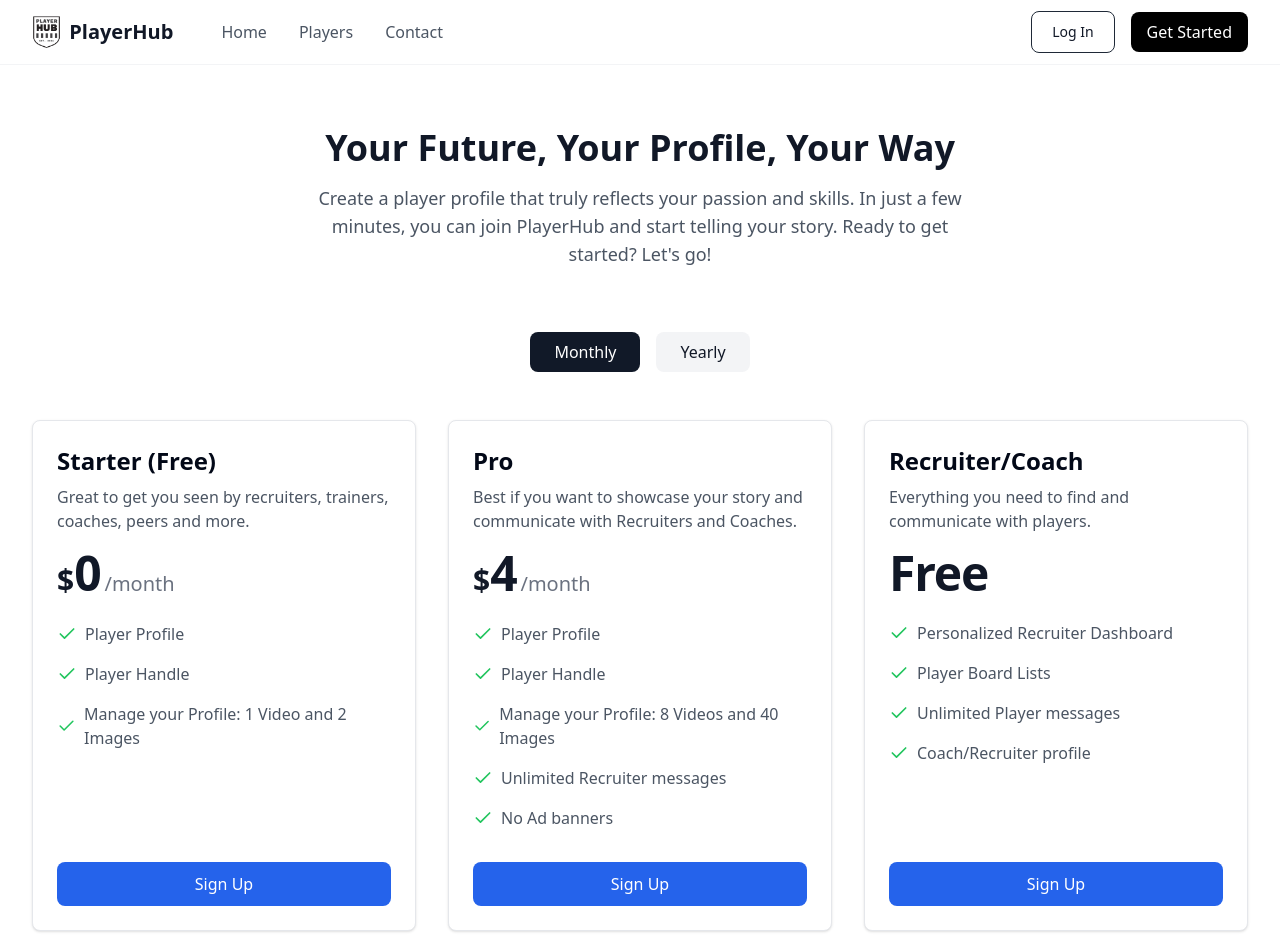
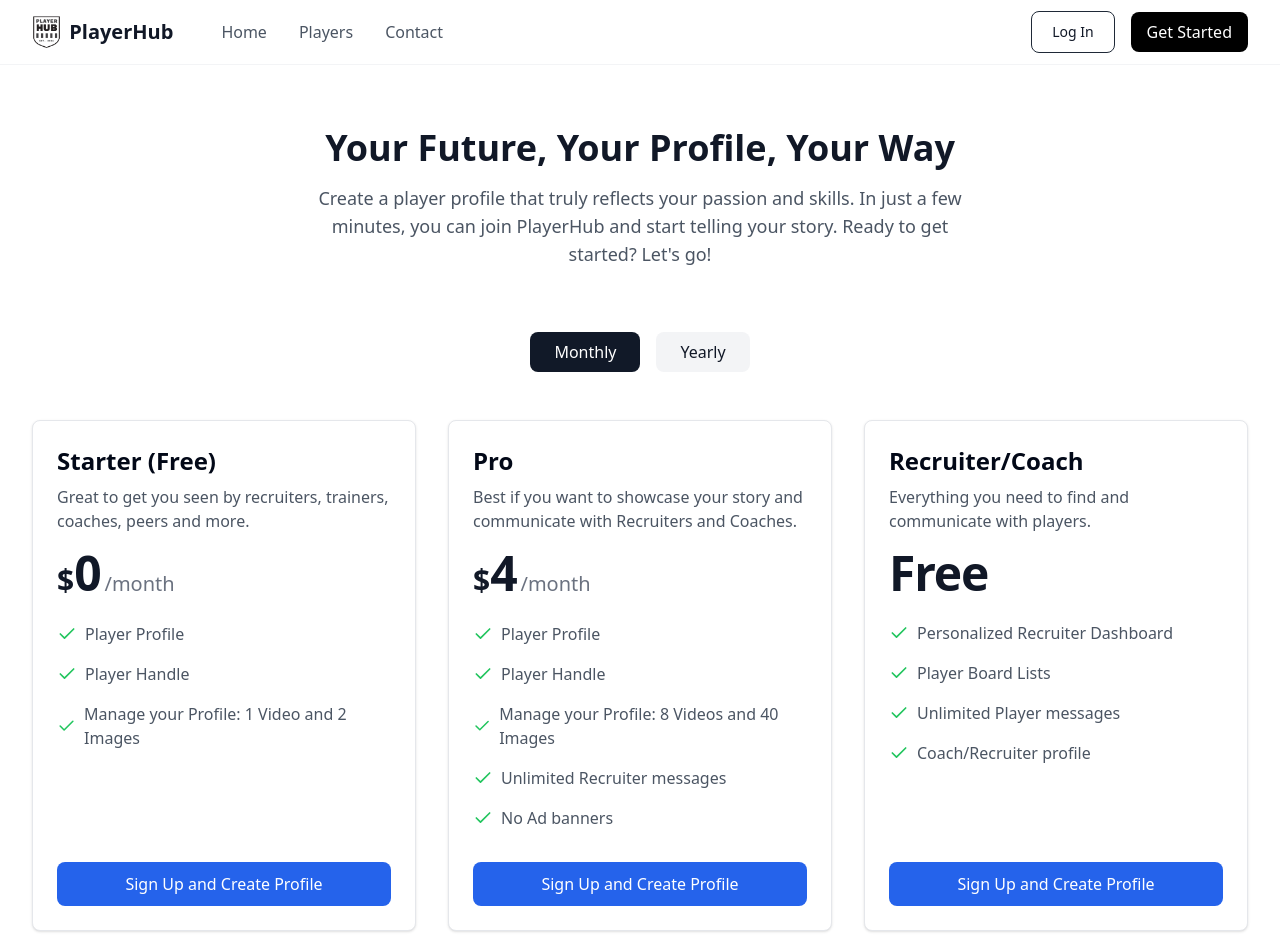
Before and after one commit to godesign27/player-hub-marketing-site, a React (Vite) app: page /get-started in a window 1280 px wide. Shown: the top 952 px of the page. Built offline with nearby package versions, Linux system fonts and the light colour scheme.

Commit message:
Update button text to "Sign Up and Create Profile"
Changed the button text in the GetStarted component to reflect the updated action for user sign up and profile creation. Consider refactoring the GetStarted component as it exceeds 130 lines of code.
[skip gpt_engineer]

```diff
--- a/src/pages/GetStarted.tsx
+++ b/src/pages/GetStarted.tsx
@@ -47,7 +47,7 @@ const GetStarted = () => {
               </ul>
             </div>
             <button className="w-full bg-blue-600 text-white py-2.5 px-4 rounded-lg hover:bg-blue-700 transition-colors mt-auto">
-              Sign Up
+              Sign Up and Create Profile
             </button>
           </div>
 
@@ -85,7 +85,7 @@ const GetStarted = () => {
               </ul>
             </div>
             <button className="w-full bg-blue-600 text-white py-2.5 px-4 rounded-lg hover:bg-blue-700 transition-colors mt-auto">
-              Sign Up
+              Sign Up and Create Profile
             </button>
           </div>
 
@@ -117,7 +117,7 @@ const GetStarted = () => {
               </ul>
             </div>
             <button className="w-full bg-blue-600 text-white py-2.5 px-4 rounded-lg hover:bg-blue-700 transition-colors mt-auto">
-              Sign Up
+              Sign Up and Create Profile
             </button>
           </div>
         </div>
```
